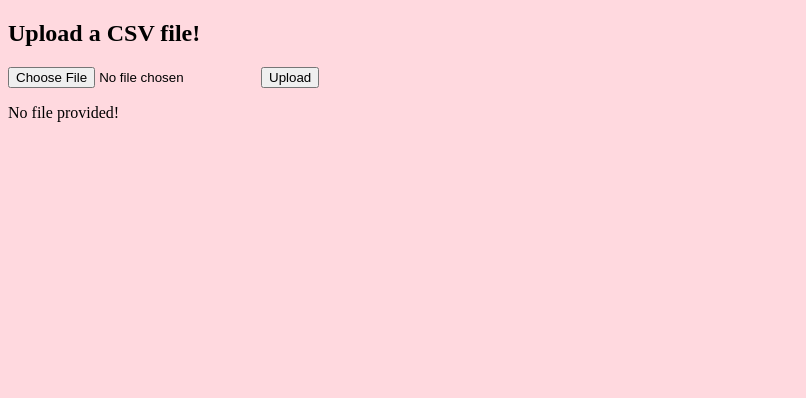
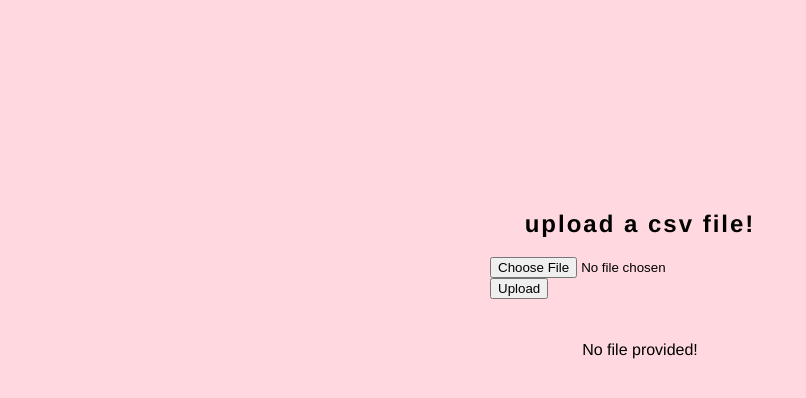
Before and after one commit to BrianMargolis/Clean-My-Data-Frontend, an Angular app: page / in a window 1280 px wide. Both pictures are taken after a click on the button "Upload". Shown: the top 398 px of the page, without its empty margins (0-806 px from the left). Built offline with nearby package versions, Linux system fonts and the light colour scheme; what angular4-files-upload would draw is missing.

Commit message:
add_css_selectors

```diff
--- a/src/app/file-upload/file-upload.component.html
+++ b/src/app/file-upload/file-upload.component.html
@@ -1,8 +1,8 @@
-<h2>Upload a CSV file!</h2>
-<div>
-    <input #fileInput type="file">
-    <button (click)="upload()">Upload</button>
+<h2 class="title">upload a csv file!</h2>
+<div class="content">
+    <input class="file" #fileInput type="file">
+    <button class="upload" (click)="upload()">Upload</button>
 </div>
-<p *ngIf="alert">
+<p class="alert" *ngIf="alert">
     {{alert}}
 </p>
```
